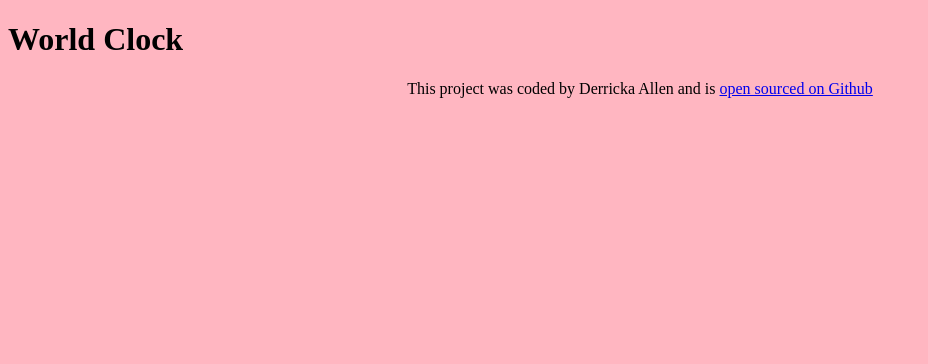
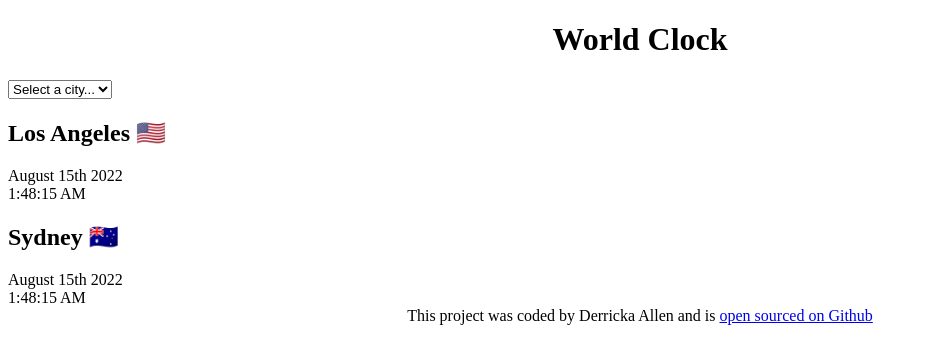
Before and after one commit to codetaru/World-Clock, a plain HTML site: page index.html in a window 1280 px wide. Shown: the whole page, without its empty margins (0-928 px from the left). Drawn offline with Linux system fonts and the light colour scheme.

Commit message:
Added Basic HTML

```diff
--- a/CSS/styles.css
+++ b/CSS/styles.css
@@ -1,6 +1,9 @@
+h1 {
+  text-align: center;
+}
+
 body {
   color: black;
-  background-color: lightpink;
 }
 footer {
   text-align: center;
--- a/index.html
+++ b/index.html
@@ -8,8 +8,29 @@
   <title>World Clock Project</title>
 </head>
 <body>
+  <div class="container"></div>
 <h1>World Clock</h1>
 
+<select>
+  <option value="">Select a city...</option>
+  <option value="">London</option>
+  <option value="">New York</option>
+  <option value="">Aukland</option>
+
+</select>
+
+<div class="city">
+  <h2>Los Angeles 🇺🇸</h2>
+  <div class="date">
+    August 15th 2022
+  </div>
+  <div class="time">1:48:15 AM</div>
+  <h2>Sydney 🇦🇺</h2>
+  <div class="date">
+    August 15th 2022
+  </div>
+  <div class="time">1:48:15 AM</div>
+</div>
 
 
 
```
